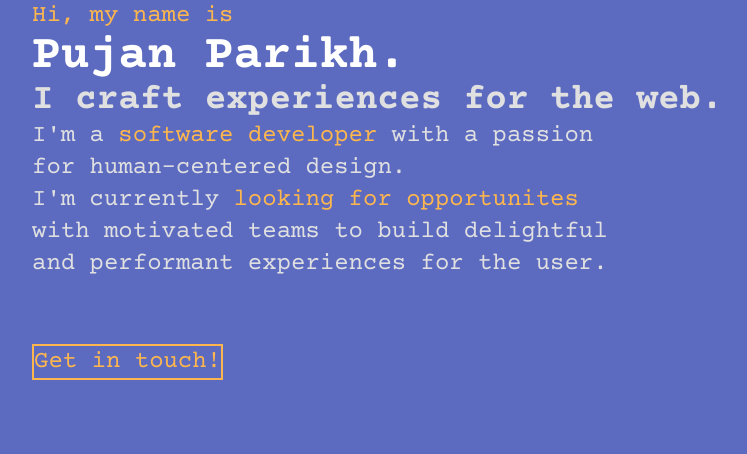
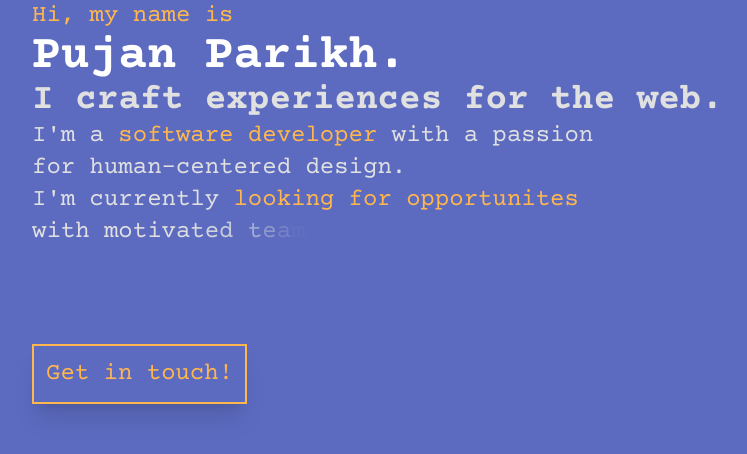
Before and after one commit to pujxn/portfolio-website, a React (Vite) app: page / in a window 1280 px wide. Shown: the top 454 px of the page, without its empty margins (96-843 px from the left). Built offline with nearby package versions, Linux system fonts and the light colour scheme.

Commit message:
Added landing page text animation

```diff
--- a/package.json
+++ b/package.json
@@ -10,9 +10,11 @@
     "preview": "vite preview"
   },
   "dependencies": {
+    "framer-motion": "^10.12.8",
     "react": "^18.2.0",
     "react-dom": "^18.2.0",
-    "react-router-dom": "^6.11.1"
+    "react-router-dom": "^6.11.1",
+    "uuidv4": "^6.2.13"
   },
   "devDependencies": {
     "@types/react": "^18.0.28",
--- a/src/routes/Home.jsx
+++ b/src/routes/Home.jsx
@@ -1,19 +1,39 @@
+import { v4 as uuidv4 } from "uuid";
+import { motion } from "framer-motion";
+
 const Home = () => {
+
+    const itemVariant = {
+        hidden: { opacity: 0 },
+        visible: { opacity: 1 }
+    }
+
+    const containerVariant = {
+        hidden: { opacity: 0 },
+        visible: { opacity: 1, transition: { staggerChildren: 0.03 } }
+    }
+
+    const splitToSpan = ({ str, ...args }) => {
+        return str.split("").map((ele) => {
+            return <motion.span key={uuidv4()} variants={itemVariant} {...args}>{ele}</motion.span>
+        })
+    }
+
     return (
-        <div className="w-4/5 ml-32">
+        <motion.div variants={containerVariant} initial="hidden" animate="visible" className="w-4/5 ml-32">
             <div>
-                <p className="text-light-orange text-2xl">Hi, my name is</p>
-                <p className="text-white font-bold text-5xl">Pujan Parikh.</p>
-                <p className="text-light-gray font-bold text-4xl">I craft experiences for the web.</p>
+                <p className="text-light-orange text-2xl">{splitToSpan({ str: "Hi, my name is" })}</p>
+                <p className="text-white font-bold text-5xl">{splitToSpan({ str: "Pujan Parikh." })}</p>
+                <p className="text-light-gray font-bold text-4xl">{splitToSpan({ str: "I craft experiences for the web." })}</p>
             </div>
             <div className="text-2xl w-3/5">
-                <p className="text-light-gray">I'm a <span className="text-light-orange">software developer</span> with a passion for human-centered design.</p>
-                <p className="text-light-gray">I'm currently <span className="text-light-orange">looking for opportunites</span> with motivated teams to build delightful and performant experiences for the user.</p>
+                <p className="text-light-gray">{splitToSpan({ str: "I'm a " })}{splitToSpan({ str: "software developer", className: "text-light-orange" })}{splitToSpan({ str: " with a passion for human-centered design." })}</p>
+                <p className="text-light-gray">{splitToSpan({ str: "I'm currently " })}{splitToSpan({ str: "looking for opportunites", className: "text-light-orange" })}{splitToSpan({ str: " with motivated teams to build delightful and performant experiences for the user." })}</p>
             </div>
             <div className="w-full">
-                <button className="mt-16 text-2xl border-2 border-light-orange text-light-orange">Get in touch!</button>
+                <button className="shadow-xl p-3 mt-16 text-2xl border-2 border-light-orange text-light-orange">Get in touch!</button>
             </div>
-        </div >
+        </motion.div >
     )
 }
 
```
Also changed, not shown: src/index.css (+7 -0 lines), 1 other file (tests, documents, lock files or other folders).
